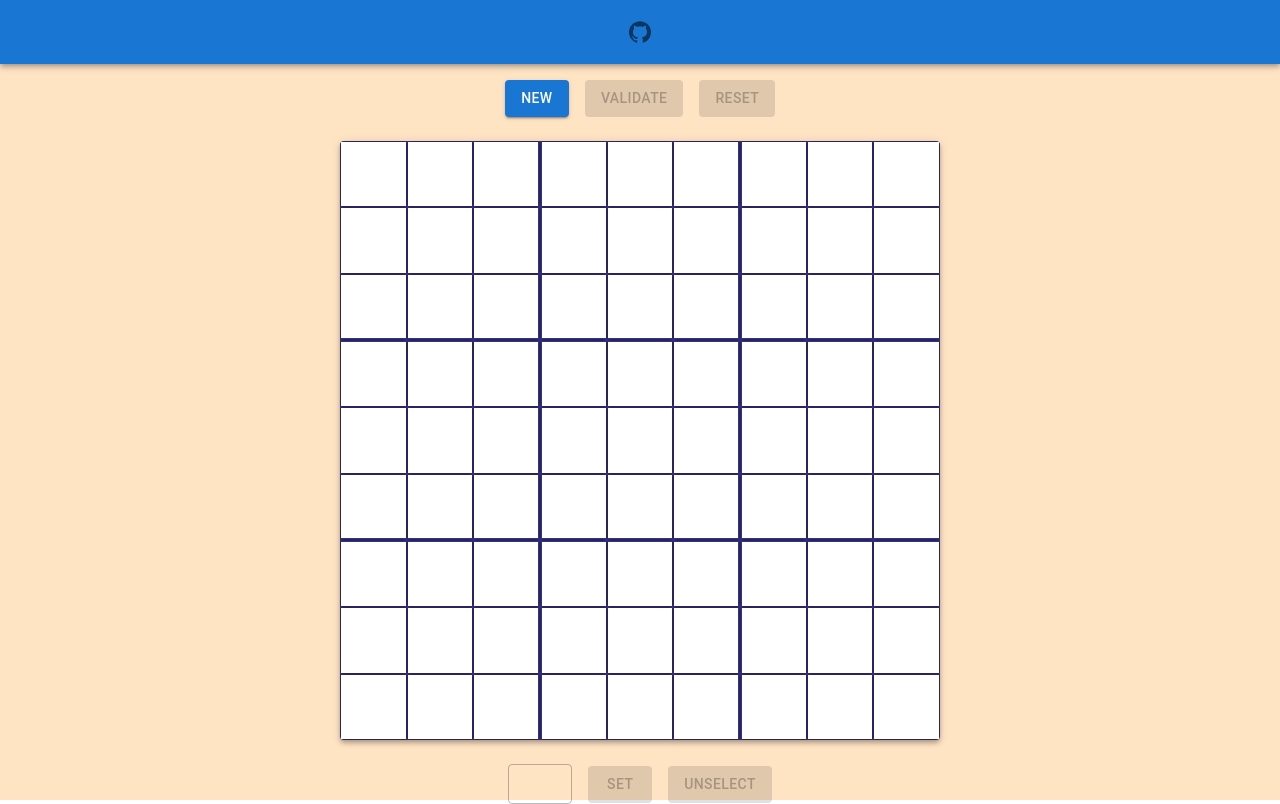
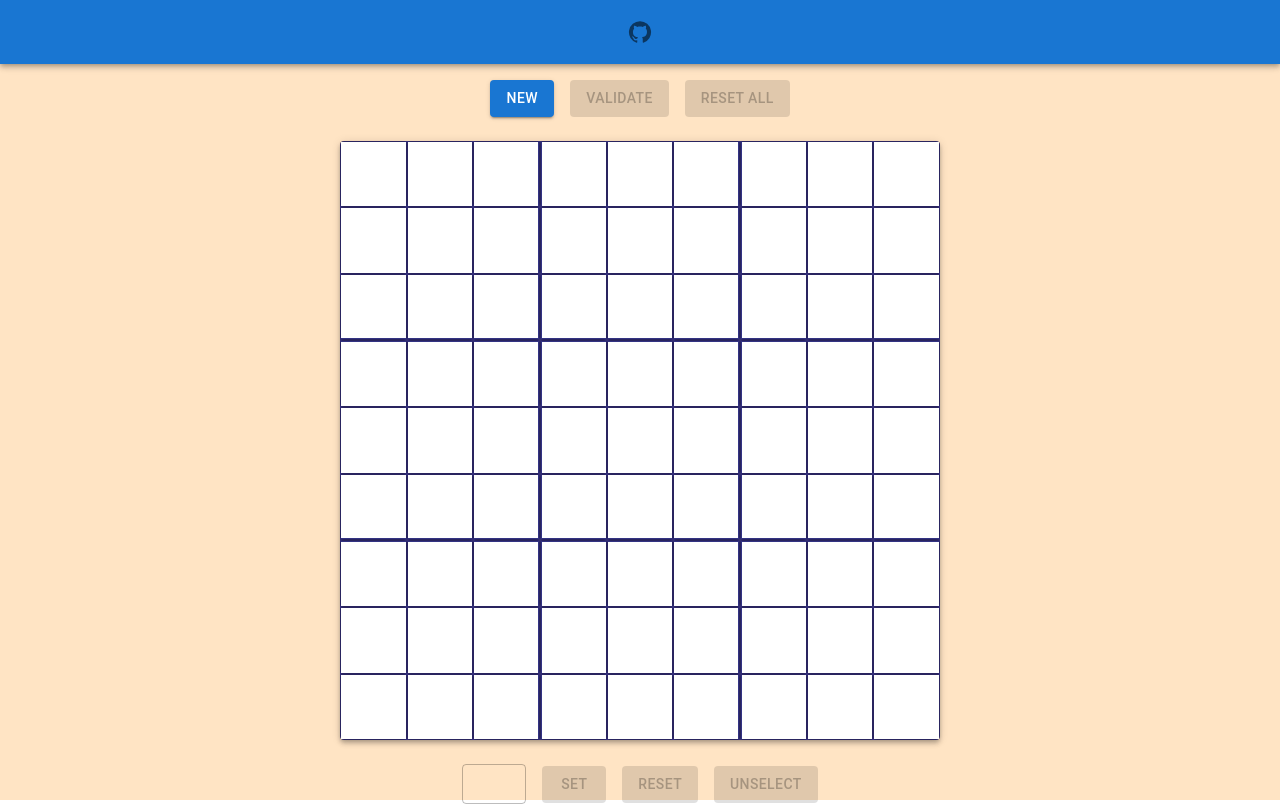
Before and after one commit to seanluong/sudoku, a React (Vite) app: page / in a window 1280 px wide. Built offline with nearby package versions, Linux system fonts and the light colour scheme; no server answers.

Commit message:
Add reset cell button

```diff
--- a/src/components/GameControls.tsx
+++ b/src/components/GameControls.tsx
@@ -59,7 +59,7 @@ export const GameControls = () => {
                                     color="secondary"
                                     disabled={!canResetBoard}
                                     onClick={handleResetAllClicked}>
-                                Reset
+                                Reset All
                             </Button>
                         </>
                     )
--- a/src/components/SetResetCellControls.tsx
+++ b/src/components/SetResetCellControls.tsx
@@ -1,6 +1,7 @@
 import { Button, Stack, TextField } from "@mui/material"
 import { useEffect, useRef, useState } from "react";
 import { useDispatch, useSelector } from "react-redux";
+import { Dispatch } from "redux";
 import { setCell, solveGame, validate } from "../reducers/CellsReducer";
 import { unselectCell } from "../reducers/ControlsReducer";
 import { ControlsState } from "../reducers/ControlsReducer";
@@ -31,6 +32,18 @@ export const SetResetCellControls = () => {
         });
         dispatch(unselectCell());
     }
+    const dispatchSetCell = (rowIndex: number, columnIndex: number, value: number) => {
+        dispatch(setCell({
+            rowIndex,
+            columnIndex,
+            value,
+        }));
+        dispatch(validate({
+            rowIndex,
+            columnIndex,
+        }))
+        resetControls();
+    }
 
     const handleUnselectCellClicked = (event: React.MouseEvent) => {
         resetControls();
@@ -41,17 +54,14 @@ export const SetResetCellControls = () => {
         }
         const number = Number.parseInt(localValue);
         if (Number.isInteger(number) && number > 0 && number < 10) {
-            dispatch(setCell({
-                rowIndex,
-                columnIndex,
-                value: number,
-            }));
-            dispatch(validate({
-                rowIndex,
-                columnIndex,
-            }))
-            resetControls();
+            dispatchSetCell(rowIndex, columnIndex, number)
         }
+    }
+    const handleResetClicked = (event: React.MouseEvent) => {
+        if (rowIndex === undefined || columnIndex === undefined) {
+            return;
+        }
+        dispatchSetCell(rowIndex, columnIndex, 0);
     }
     const handleTextFieldChanged = (event: React.ChangeEvent) => {
         const value = (event.target as HTMLInputElement).value.trim();
@@ -95,8 +105,13 @@ export const SetResetCellControls = () => {
                 disabled={status === "UNSELECTED"}>
                 Set
             </Button>
-            {/* TODO: add reset cell button */}
-            {/* TODO: remove unselect and do unselect when the cell is click again or something */}
+            <Button variant="contained"
+                onClick={handleResetClicked}
+                size="medium"
+                color="secondary"
+                disabled={status === "UNSELECTED"}>
+                Reset
+            </Button>
             <Button variant="contained"
                 size="medium"
                 color="secondary"
--- a/src/reducers/CellsReducer.ts
+++ b/src/reducers/CellsReducer.ts
@@ -12,6 +12,7 @@ export interface CellsState {
     cells: CellMap;
     gameStatus: GameStatus;
     validationStatus: ValidationStatus;
+    // TODO: allow players to switch from showing to not showing errors
     validationErrors: ValidationError[];
     puzzle: Puzzle;
 }
@@ -44,9 +45,13 @@ export const cellsSlice = createSlice({
         setCell: (state, action: PayloadAction<SetCellPayload>) => {
             const { rowIndex, columnIndex, value } = action.payload;
             const key = `${rowIndex}:${columnIndex}`;
-            state.cells[key] = {
-                value,
-                isOriginal: false,
+            if (value === 0) {
+                delete state.cells[key];
+            } else {
+                state.cells[key] = {
+                    value,
+                    isOriginal: false,
+                }
             }
         },
         resetAllCells: (state) => {
```
